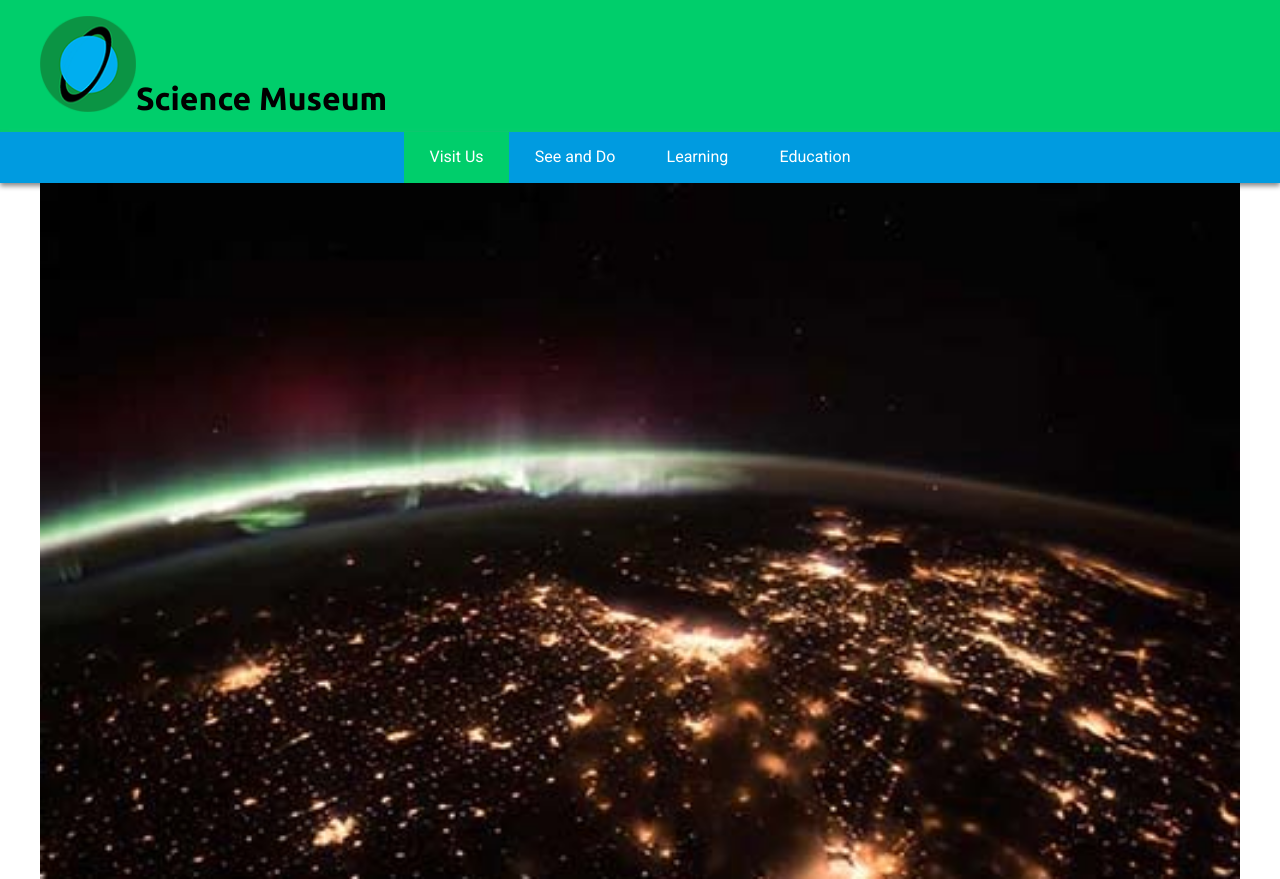
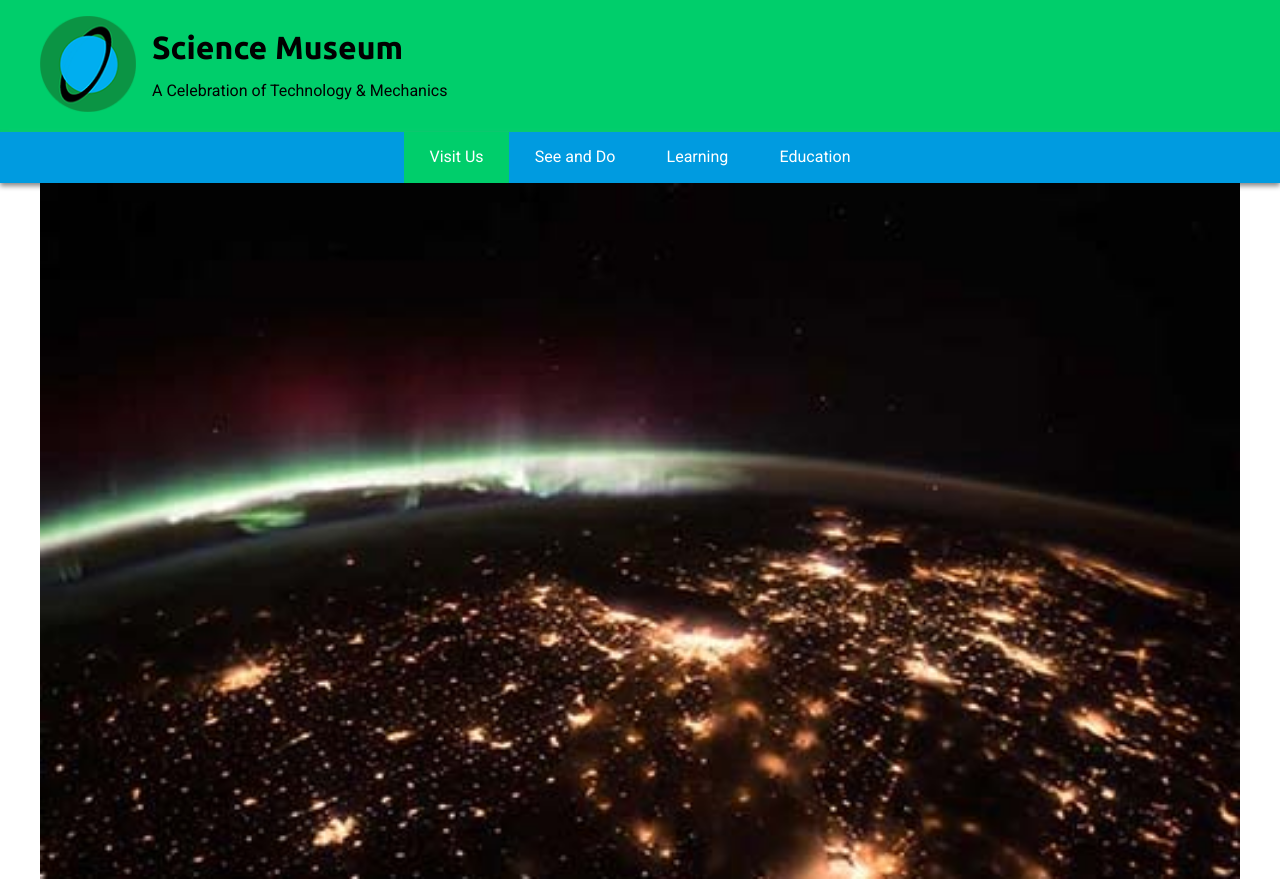
Before and after one commit to rustybucket-cloud/dgm2740, a plain HTML site: page projects/science-museum/index.html in a window 1280 px wide. Shown: the top 879 px of the page. Drawn offline with Linux system fonts and the light colour scheme.

Commit message:
added subheading

```diff
--- a/projects/science-museum/scss/_medium.scss
+++ b/projects/science-museum/scss/_medium.scss
@@ -1,3 +1,7 @@
+header {
+    p { display: block; }
+}
+
 nav {
     ul {
         flex-direction: row;
--- a/projects/science-museum/scss/_small.scss
+++ b/projects/science-museum/scss/_small.scss
@@ -12,6 +12,7 @@ header {
     display: flex;
     justify-content: flex-start;
     align-items: flex-end;
+    gap: 1rem;
     /* padding: 1rem 2vw; */
 
     figure {
```
Also changed, not shown: projects/science-museum/scss/style.css, 1 other file.
